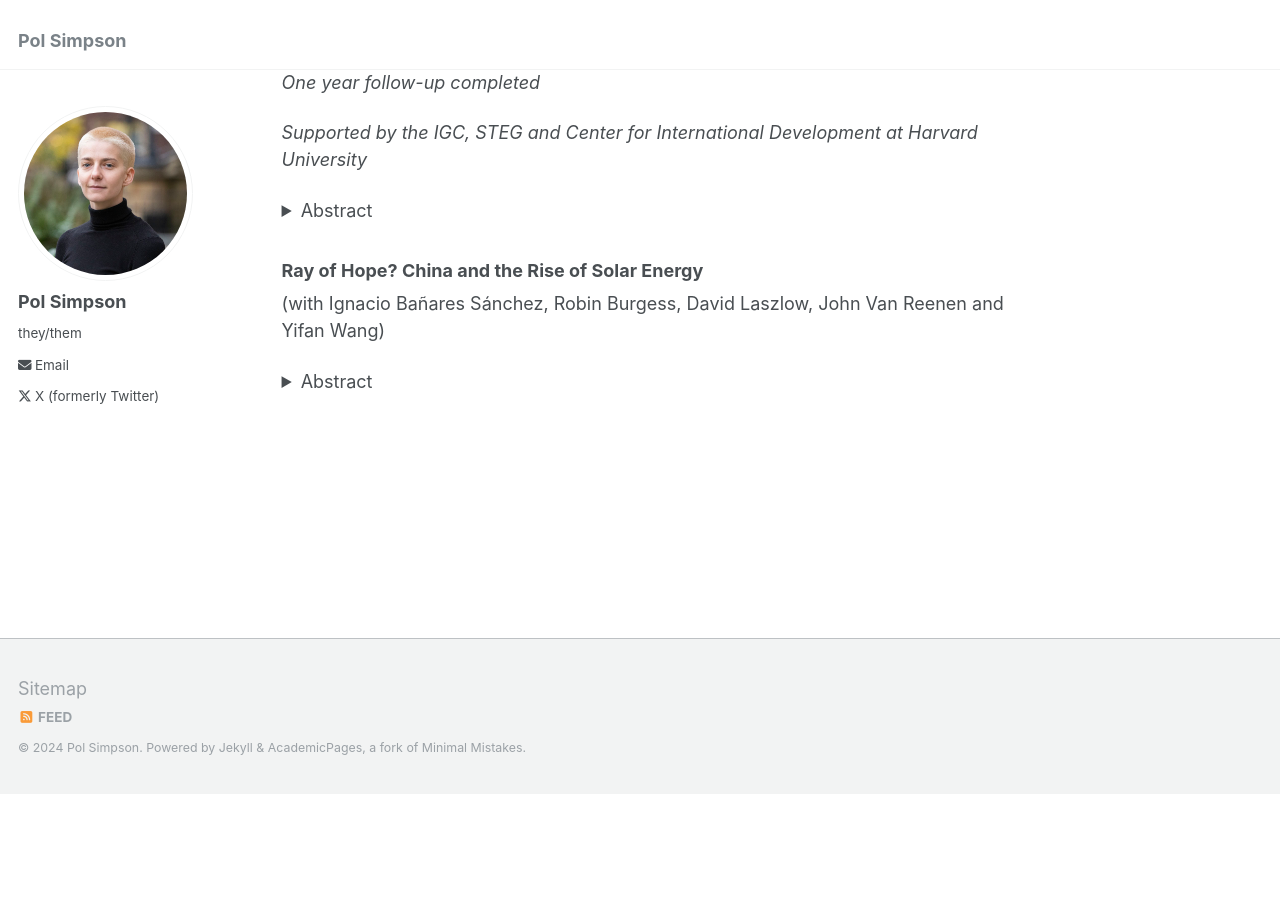
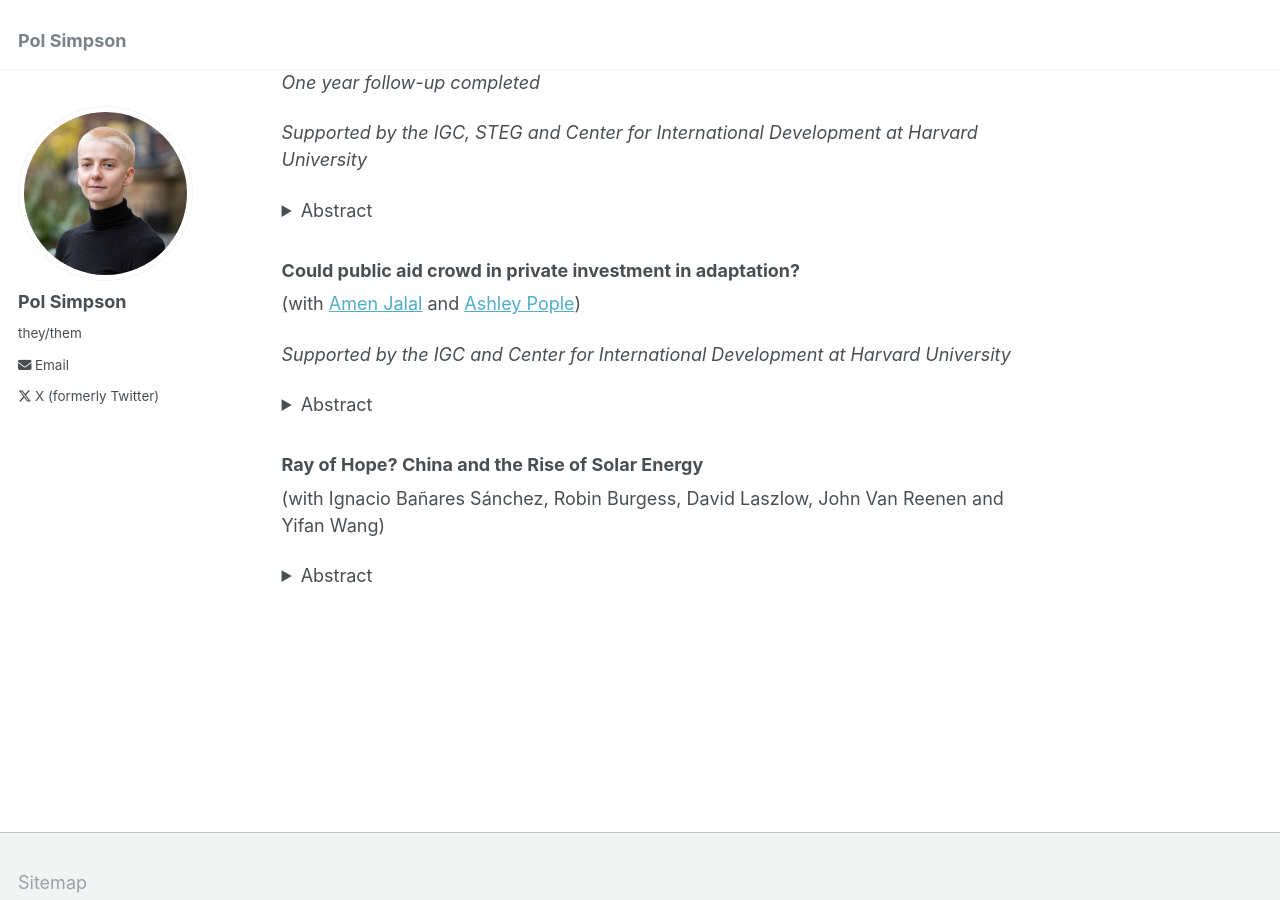
Before and after one commit to polsimpson/polsimpson.github.io, a Jekyll site: the page built from _pages/about.md, in a window 1280 px wide and 900 px high, scrolled down 654 px. Built offline with Jekyll 4.4.1, drawn with Linux system fonts in a browser that asks for light colours; before the commit the page ends 1447 px from its top, so only the background shows below that.

Commit message:
Update about.md

```diff
--- a/_pages/about.md
+++ b/_pages/about.md
@@ -30,6 +30,17 @@ _Supported by the IGC, STEG and Center for International Development at Harvard
 Extreme weather events are increasingly common as a result of climate change. Yet little is known about how exceptional climate shocks affect the lives of those most vulnerable to them, or about the barriers they face to moving out of harm's way. In this project, we study the effects of the 2022 flooding in Pakistan, which has affected 33 million households and left one third of the country under water. We leverage pre- and post-flood panel data on a random sample of 5,000 low-income, rural households across 6 districts of Sindh, who vary in their local exposure to the 2022 floods. We study (i) how floods impact these households, (ii) what decisions they make to cope with the immediate consequences of this shock, and (iii) what forces shape their forward-looking adaptation decisions. We exploit plausibly random local variation in flood water inundation – i.e., precipitation interacted with topography – conditional on historical likelihood of inundation and district fixed effects. Our outcomes include flood damages (e.g. loss of income or assets, health impacts, and disruption of social networks and trade), coping strategies (e.g. drawdown of savings, sale of assets, new loans, increased labour supply, changes to educational or nuturitional investments) and adaptation (e.g. diversification of networks or assets, and migration).
 </details>
 
+### Could public aid crowd in private investment in adaptation?
+
+(with [Amen Jalal](https://amenjalal.com) and [Ashley Pople](https://www.ashleypople.com))
+
+_Supported by the IGC and Center for International Development at Harvard University_
+
+<details>
+  <summary>Abstract</summary>
+When natural disasters strike, many governments compensate for damages. Theory suggests this may create moral hazard, increasing the aggregate costs of disasters. Does this prediction apply in the presence of missing markets and non-homothetic preferences? In this project, we will develop a model of household adaptation and government aid with these features. We also use two experiments - a randomized public works program, and a survey experiment - to study the impact of (i) receiving aid (ii) expectation of future aid, on households’ private investment, adaptation, and beliefs.
+</details>
+
 ### Ray of Hope? China and the Rise of Solar Energy
 
 (with Ignacio Bañares Sánchez, Robin Burgess, David Laszlow, John Van Reenen and Yifan Wang)
```
